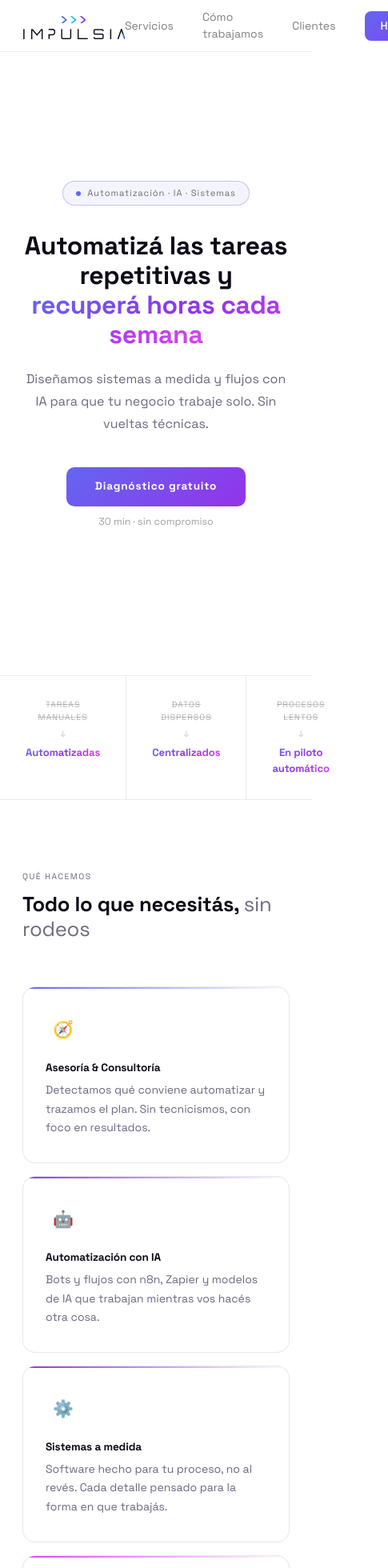
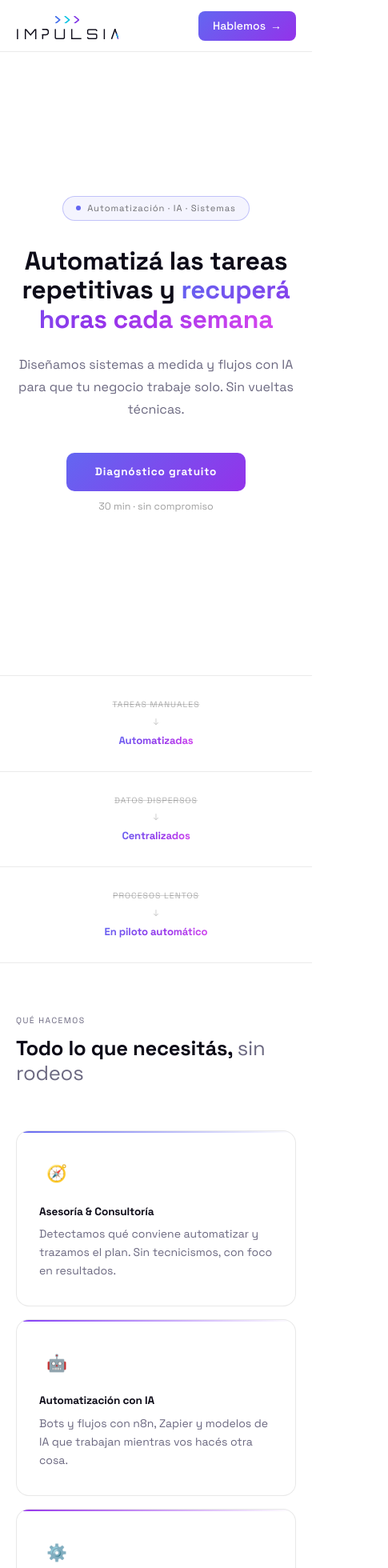
Before and after one commit to maguiceri/impulsia, a Next.js app: page / in a window 390 px wide. Shown: the top 1960 px of the page at 80% size, 485 px wide, since content can reach past the window. Built offline with nearby package versions, Linux system fonts and the light colour scheme.

Commit message:
feat: responsive layout for all sections

```diff
--- a/app/components/ClientCasesSection.tsx
+++ b/app/components/ClientCasesSection.tsx
@@ -107,10 +107,10 @@ function ClientCard({ client, visible }: { client: typeof CLIENTS[0]; visible: b
       <div style={{ height: '2px', background: `linear-gradient(90deg, ${accent}, transparent)` }} />
 
       {/* Main content */}
-      <div style={{ display: 'grid', gridTemplateColumns: '1fr 1fr', gap: '0' }}>
+      <div className="card-main-grid" style={{ display: 'grid', gridTemplateColumns: '1fr 1fr', gap: '0' }}>
 
         {/* Left — client info */}
-        <div style={{ padding: '32px', borderRight: '1px solid var(--border)', display: 'flex', flexDirection: 'column', gap: '20px' }}>
+        <div className="card-left" style={{ padding: '32px', borderRight: '1px solid var(--border)', display: 'flex', flexDirection: 'column', gap: '20px' }}>
           <div style={{ display: 'flex', alignItems: 'center', gap: '14px' }}>
             <div style={{
               width: '80px', height: '80px', borderRadius: '100%', flexShrink: 0,
@@ -219,7 +219,7 @@ function ClientCard({ client, visible }: { client: typeof CLIENTS[0]; visible: b
       </div>
 
       {/* Bottom — metrics + quote */}
-      <div style={{
+      <div className="card-bottom" style={{
         borderTop: '1px solid var(--border)',
         padding: '20px 32px',
         display: 'flex', alignItems: 'center', justifyContent: 'space-between', flexWrap: 'wrap', gap: '16px',
@@ -268,7 +268,7 @@ export default function ClientCasesSection() {
   }, []);
 
   return (
-    <section ref={ref} style={{ padding: '88px 28px 100px', maxWidth: '1100px', margin: '0 auto', minHeight: '100vh' }}>
+    <section ref={ref} className="section-inner" style={{ padding: '88px 28px 100px', maxWidth: '1100px', margin: '0 auto', minHeight: '100vh' }}>
       <div style={{ marginBottom: '56px' }}>
         <p style={{ margin: '0 0 12px', fontSize: '0.65rem', letterSpacing: '0.14em', color: 'var(--text2)', textTransform: 'uppercase', fontFamily: 'var(--font-space-grotesk)' }}>
           Casos reales
--- a/app/components/HowWeWorkSection.tsx
+++ b/app/components/HowWeWorkSection.tsx
@@ -54,7 +54,7 @@ export default function HowWeWorkSection() {
   const lineW = active <= 0 ? 0 : (active / (STEPS.length - 1)) * 100;
 
   return (
-    <section ref={ref} style={{ padding: '88px 28px 100px', maxWidth: '1100px', margin: '0 auto', minHeight: '100vh', display: 'flex', flexDirection: 'column', justifyContent: 'center' }}>
+    <section ref={ref} className="section-inner" style={{ padding: '88px 28px 100px', maxWidth: '1100px', margin: '0 auto', minHeight: '100vh', display: 'flex', flexDirection: 'column', justifyContent: 'center' }}>
 
       <div style={{ marginBottom: '64px' }}>
         <p style={{ margin: '0 0 12px', fontSize: '0.65rem', letterSpacing: '0.14em', color: 'var(--text2)', textTransform: 'uppercase', fontFamily: 'var(--font-space-grotesk)' }}>
@@ -68,7 +68,7 @@ export default function HowWeWorkSection() {
 
       <div style={{ position: 'relative' }}>
 
-        <div style={{
+        <div className="timeline-aux" style={{
           position: 'absolute',
           top: '23px', left: '24px', right: '24px',
           height: '2px',
@@ -76,7 +76,7 @@ export default function HowWeWorkSection() {
           borderRadius: '2px',
         }} />
 
-        <div style={{
+        <div className="timeline-aux" style={{
           position: 'absolute',
           top: '23px', left: '24px',
           height: '2px',
@@ -87,7 +87,7 @@ export default function HowWeWorkSection() {
           transition: 'width 0.5s cubic-bezier(0.4, 0, 0.2, 1)',
         }} />
 
-        <div style={{ display: 'grid', gridTemplateColumns: 'repeat(4, 1fr)', gap: '0' }}>
+        <div className="timeline-steps" style={{ display: 'grid', gridTemplateColumns: 'repeat(4, 1fr)', gap: '0' }}>
           {STEPS.map(({ n, title, desc, accent }, i) => {
             const on = active >= i;
             return (
--- a/app/components/Navbar.tsx
+++ b/app/components/Navbar.tsx
@@ -18,14 +18,15 @@ export default function Navbar() {
       borderBottom: '1px solid rgba(0,0,0,0.08)',
     }}>
       <nav style={{
-        maxWidth: '1200px', margin: '0 auto', padding: '0 28px',
+        maxWidth: '1200px', margin: '0 auto', padding: '0 20px',
         height: '64px', display: 'flex', alignItems: 'center', justifyContent: 'space-between',
       }}>
         <a href="#" style={{ textDecoration: 'none' }}>
           <Logo size="sm" />
         </a>
 
-        <div style={{ display: 'flex', alignItems: 'center', gap: '36px' }}>
+        <div style={{ display: 'flex', alignItems: 'center', gap: '32px' }}>
+          <div className="nav-links" style={{ display: 'flex', alignItems: 'center', gap: '32px' }}>
             {LINKS.map(({ href, label }) => (
               <a key={href} href={href} style={{
                 textDecoration: 'none',
@@ -33,17 +34,19 @@ export default function Navbar() {
                 fontFamily: 'var(--font-space-grotesk)',
                 color: 'rgba(0,0,0,0.50)',
                 transition: 'color 0.15s',
+                whiteSpace: 'nowrap',
               }}
               onMouseEnter={e => (e.currentTarget.style.color = 'rgba(0,0,0,0.90)')}
               onMouseLeave={e => (e.currentTarget.style.color = 'rgba(0,0,0,0.50)')}>
                 {label}
               </a>
             ))}
+          </div>
 
           <a href="#contacto" style={{
             textDecoration: 'none',
             display: 'inline-flex', alignItems: 'center', gap: '6px',
-            padding: '8px 20px',
+            padding: '8px 18px',
             background: 'linear-gradient(135deg, rgb(99,102,241) 0%, rgb(147,51,234) 100%)',
             borderRadius: '8px',
             color: 'white',
--- a/app/globals.css
+++ b/app/globals.css
@@ -30,6 +30,33 @@ body {
   -webkit-font-smoothing: antialiased;
 }
 
+/* ── Responsive ───────────────────────────────────────────── */
+
+@media (max-width: 768px) {
+  .nav-links        { display: none !important; }
+
+  .timeline-aux     { display: none !important; }
+  .timeline-steps   { grid-template-columns: repeat(2,1fr) !important; gap: 40px 24px !important; }
+
+  .card-main-grid   { grid-template-columns: 1fr !important; }
+  .card-left        { border-right: none !important; border-bottom: 1px solid var(--border) !important; }
+  .card-bottom      { flex-direction: column !important; align-items: flex-start !important; }
+  .card-quote       { max-width: 100% !important; }
+
+  .section-inner    { padding: 64px 20px 72px !important; }
+  .hero-section     { padding: 60px 20px 80px !important; }
+  .contacto-inner   { padding: 40px 24px !important; margin: 0 16px 60px !important; }
+}
+
+@media (max-width: 480px) {
+  .strip-grid       { grid-template-columns: 1fr !important; }
+  .strip-item       { border-right: none !important; }
+  .strip-item:not(:last-child) { border-bottom: 1px solid rgba(0,0,0,0.08) !important; }
+  .timeline-steps   { grid-template-columns: 1fr !important; }
+}
+
+/* ─────────────────────────────────────────────────────────── */
+
 @keyframes letter-in {
   from { opacity: 0; transform: translateX(-20px); }
   to   { opacity: 1; transform: translateX(0); }
--- a/app/page.tsx
+++ b/app/page.tsx
@@ -32,7 +32,7 @@ export default function HeroPage() {
   return (
     <>
       {/* Hero */}
-      <section style={{
+      <section className="hero-section" style={{
         minHeight: 'calc(100vh - 64px)',
         display: 'flex', flexDirection: 'column', alignItems: 'center', justifyContent: 'center',
         padding: '80px 28px 100px',
@@ -112,7 +112,7 @@ export default function HeroPage() {
         borderTop:    '1px solid rgba(0,0,0,0.08)',
         borderBottom: '1px solid rgba(0,0,0,0.08)',
       }}>
-        <div style={{
+        <div className="strip-grid" style={{
           maxWidth: '900px', margin: '0 auto',
           display: 'grid', gridTemplateColumns: '1fr 1fr 1fr',
         }}>
@@ -121,7 +121,7 @@ export default function HeroPage() {
             { problem: 'Datos dispersos',  solution: 'Centralizados' },
             { problem: 'Procesos lentos',  solution: 'En piloto automático' },
           ] as const).map(({ problem, solution }, i) => (
-            <div key={problem} style={{
+            <div key={problem} className="strip-item" style={{
               padding: '28px 32px',
               display: 'flex', flexDirection: 'column', alignItems: 'center', gap: '8px',
               borderRight: i < 2 ? '1px solid rgba(0,0,0,0.08)' : 'none',
@@ -149,7 +149,7 @@ export default function HeroPage() {
 
       {/* Services */}
       <section id="servicios" style={{ scrollMarginTop: '64px', minHeight: '100vh', display: 'flex', alignItems: 'center' }}>
-      <div style={{ padding: '88px 28px 100px', maxWidth: '1200px', margin: '0 auto', width: '100%' }}>
+      <div className="section-inner" style={{ padding: '88px 28px 100px', maxWidth: '1200px', margin: '0 auto', width: '100%' }}>
         <div style={{ marginBottom: '56px' }}>
           <p style={{ margin: '0 0 12px', fontSize: '0.65rem', letterSpacing: '0.14em', color: 'var(--text2)', textTransform: 'uppercase', fontFamily: 'var(--font-space-grotesk)' }}>
             Qué hacemos
@@ -211,7 +211,7 @@ export default function HeroPage() {
         minHeight: '100vh',
         display: 'flex', alignItems: 'center', justifyContent: 'center',
       }}>
-        <div style={{
+        <div className="contacto-inner" style={{
           padding: '56px 48px',
           background: '#ffffff',
           border: '1px solid rgba(0,0,0,0.09)',
```
Lines whose indentation alone changed are shown as unchanged.
